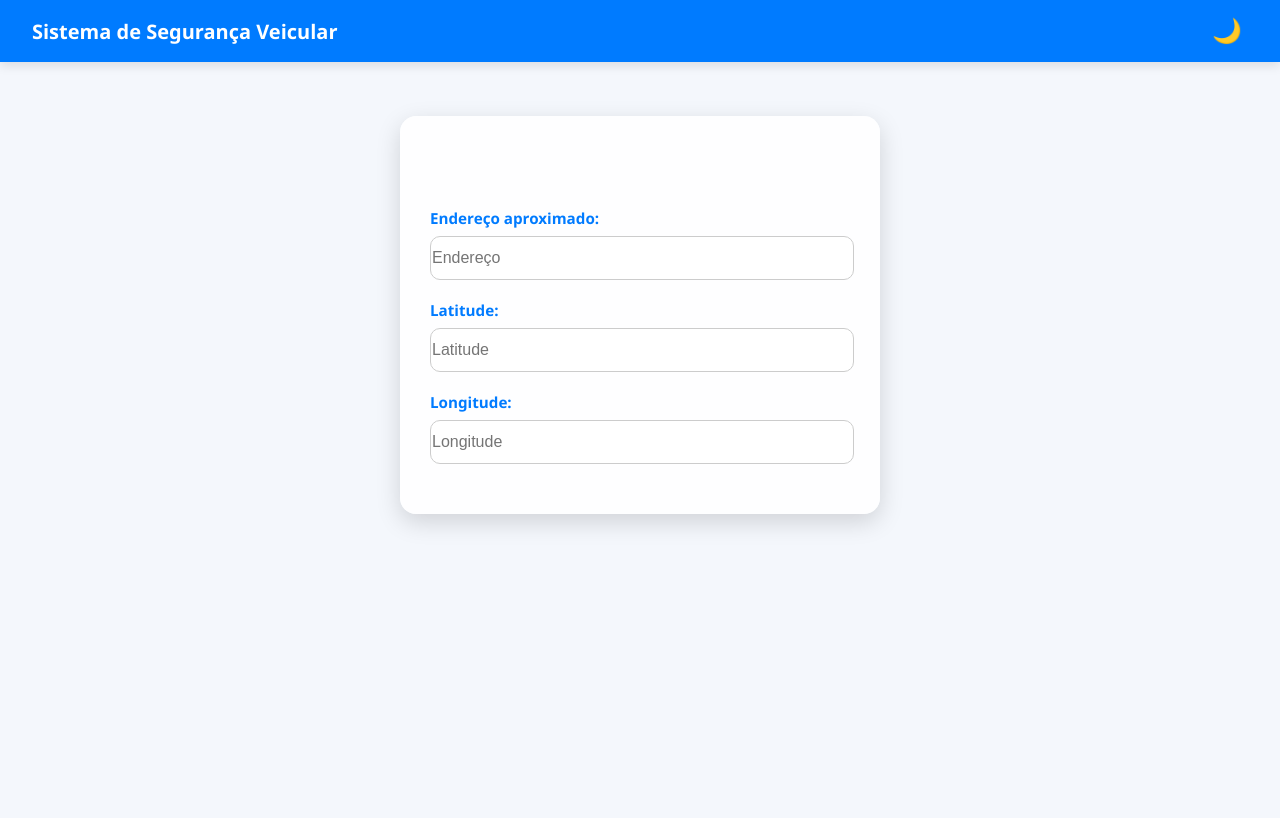
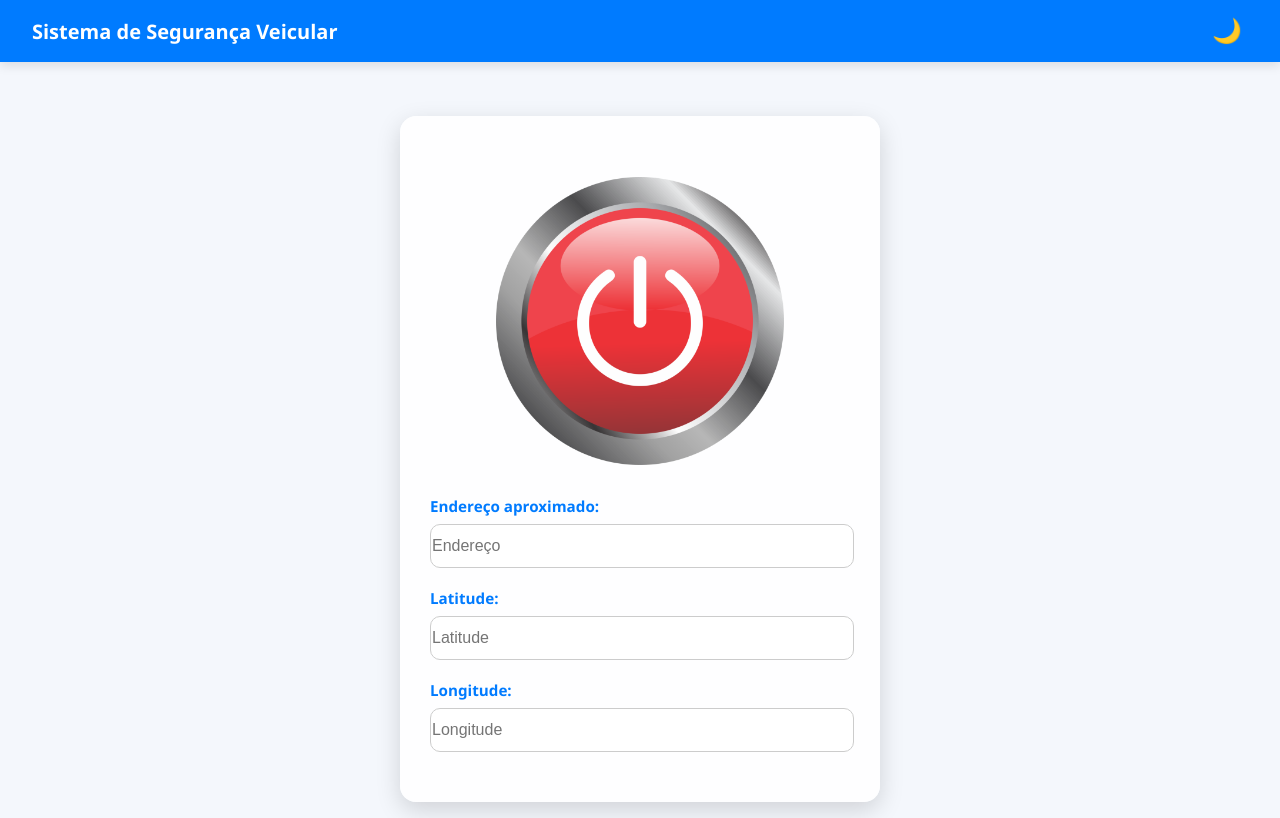
Before and after one commit to Rubertt12/veiculo2, a plain HTML site: page botaopanico.html in a window 1280 px wide. Drawn offline with Linux system fonts and the light colour scheme.

Commit message:
ajustes2

```diff
--- a/botaopanico.html
+++ b/botaopanico.html
@@ -15,7 +15,7 @@
   <div class="container">
     <div class="buttons-panic">
       <button onclick="panico()" class="btn btn-panic" title="Botão de Pânico">
-
+        <img src="img/botao.png" oncontextmenu="return false;" draggable="false" />
 
       </button>
     </div>
```
